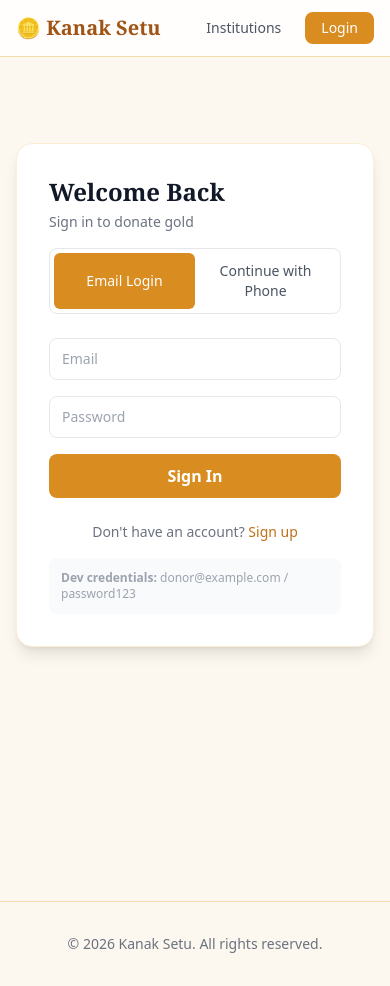
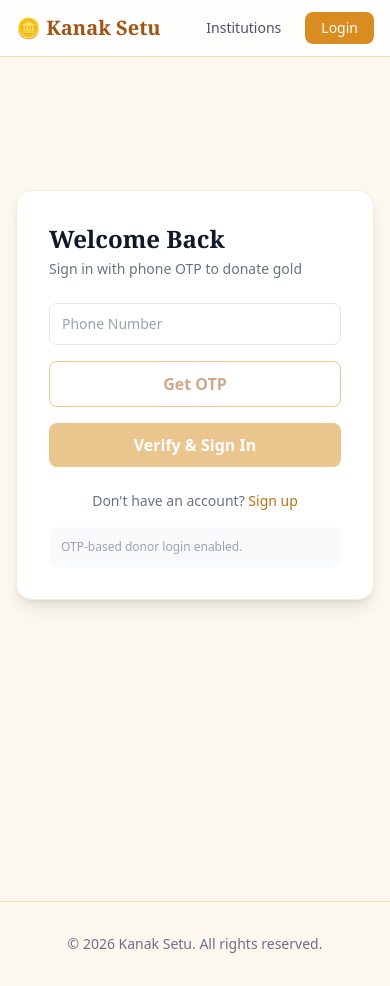
Before and after one commit to SkyRadiant-KanakSetu/Kanak-setu, a Next.js app in the folder apps/donor-web/: page /auth in a window 390 px wide. Built offline with nearby package versions, Linux system fonts and the light colour scheme.

Commit message:
feat(donor-web): remove donor email auth and enforce phone OTP flow

```diff
--- a/apps/donor-web/app/auth/page.tsx
+++ b/apps/donor-web/app/auth/page.tsx
@@ -6,10 +6,7 @@ import { useAuth } from '@/lib/auth';
 function AuthContent() {
   const showDevHints = process.env.NODE_ENV !== 'production';
   const [isLogin, setIsLogin] = useState(true);
-  const [authMethod, setAuthMethod] = useState<'password' | 'phone'>('password');
   const [otpMode, setOtpMode] = useState<'login' | 'signup'>('login');
-  const [email, setEmail] = useState('');
-  const [password, setPassword] = useState('');
   const [phone, setPhone] = useState('');
   const [otp, setOtp] = useState('');
   const [otpSent, setOtpSent] = useState(false);
@@ -22,8 +19,7 @@ function AuthContent() {
   const [error, setError] = useState('');
   const [hint, setHint] = useState('');
   const [loading, setLoading] = useState(false);
-  const { login, requestPhoneOtp, verifyPhoneOtp, requestSignupPhoneOtp, verifySignupPhoneOtp, register } =
-    useAuth();
+  const { requestPhoneOtp, verifyPhoneOtp, requestSignupPhoneOtp, verifySignupPhoneOtp } = useAuth();
   const router = useRouter();
   const searchParams = useSearchParams();
   const returnTo = searchParams.get('returnTo') || '/institutions';
@@ -87,26 +83,10 @@ function AuthContent() {
     setHint('');
     setLoading(true);
     try {
-      if (isLogin) {
-        if (authMethod === 'password') {
-          await login(email, password);
-        } else {
       if (otpMode === 'login') {
         await verifyPhoneOtp(phone, otp);
       } else {
         await verifySignupPhoneOtp(phone, otp, firstName, lastName);
-          }
-        }
-      } else {
-        if (authMethod === 'password') {
-          await register({ email, password, firstName, lastName });
-        } else {
-          if (otpMode === 'login') {
-            await verifyPhoneOtp(phone, otp);
-          } else {
-            await verifySignupPhoneOtp(phone, otp, firstName, lastName);
-          }
-        }
       }
       router.push(resolveReturnPath(returnTo));
     } catch (err: any) {
@@ -159,37 +139,8 @@ function AuthContent() {
           {isLogin ? 'Welcome Back' : 'Create Account'}
         </h1>
         <p className="mt-1 text-sm text-gray-500">
-          {isLogin ? 'Sign in to donate gold' : 'Join Kanak Setu today'}
+          {isLogin ? 'Sign in with phone OTP to donate gold' : 'Create account with phone OTP'}
         </p>
-
-        <div className="mt-4 grid grid-cols-2 rounded-lg border border-gray-200 p-1 text-sm">
-          <button
-            type="button"
-            onClick={() => {
-              setAuthMethod('password');
-              setOtpSent(false);
-              setOtp('');
-              setHint('');
-              setError('');
-            }}
-            className={`rounded-md px-3 py-2 ${authMethod === 'password' ? 'bg-gold-500 text-white' : 'text-gray-600'}`}
-          >
-            {isLogin ? 'Email Login' : 'Email Signup'}
-          </button>
-          <button
-            type="button"
-            onClick={() => {
-              setAuthMethod('phone');
-              setOtpSent(false);
-              setOtp('');
-              setHint('');
-              setError('');
-            }}
-            className={`rounded-md px-3 py-2 ${authMethod === 'phone' ? 'bg-gold-500 text-white' : 'text-gray-600'}`}
-          >
-            Continue with Phone
-          </button>
-        </div>
 
         {error && <div className="mt-4 rounded-lg bg-red-50 p-3 text-sm text-red-700">{error}</div>}
         {hint && <div className="mt-4 rounded-lg bg-blue-50 p-3 text-sm text-blue-700">{hint}</div>}
@@ -215,30 +166,6 @@ function AuthContent() {
               />
             </div>
           )}
-          {authMethod === 'password' && (
-            <>
-              <input
-                type="email"
-                placeholder="Email"
-                value={email}
-                onChange={(e) => setEmail(e.target.value)}
-                required
-                className="w-full rounded-lg border border-gray-200 px-3 py-2.5 text-sm focus:border-gold-400 focus:outline-none"
-              />
-              <input
-                type="password"
-                placeholder="Password"
-                value={password}
-                onChange={(e) => setPassword(e.target.value)}
-                required
-                minLength={8}
-                className="w-full rounded-lg border border-gray-200 px-3 py-2.5 text-sm focus:border-gold-400 focus:outline-none"
-              />
-            </>
-          )}
-
-          {authMethod === 'phone' && (
-            <>
           <input
             type="tel"
             placeholder="Phone Number"
@@ -317,28 +244,19 @@ function AuthContent() {
               </button>
             </>
           )}
-            </>
-          )}
           {otpSent && otpExpiresIn > 0 && (
             <div className="text-xs text-gray-500">OTP expires in {formatSeconds(otpExpiresIn)}</div>
           )}
           <button
             type="submit"
-            disabled={
-              loading ||
-              (authMethod === 'phone' && !otpSent)
-            }
+            disabled={loading || !otpSent}
             className="w-full rounded-lg bg-gold-500 py-2.5 font-semibold text-white hover:bg-gold-600 disabled:opacity-50 transition"
           >
             {loading
               ? 'Please wait...'
-              : authMethod === 'phone'
-                ? otpMode === 'login'
+              : otpMode === 'login'
                 ? 'Verify & Sign In'
-                  : 'Verify & Create Account'
-                : isLogin
-                  ? 'Sign In'
-                  : 'Create Account'}
+                : 'Verify & Create Account'}
           </button>
         </form>
 
@@ -361,7 +279,7 @@ function AuthContent() {
 
         {showDevHints && (
           <div className="mt-4 rounded-lg bg-gray-50 p-3 text-xs text-gray-400">
-            <strong>Dev credentials:</strong> donor@example.com / password123
+            OTP-based donor login enabled.
           </div>
         )}
       </div>
```
Lines whose indentation alone changed are shown as unchanged.
